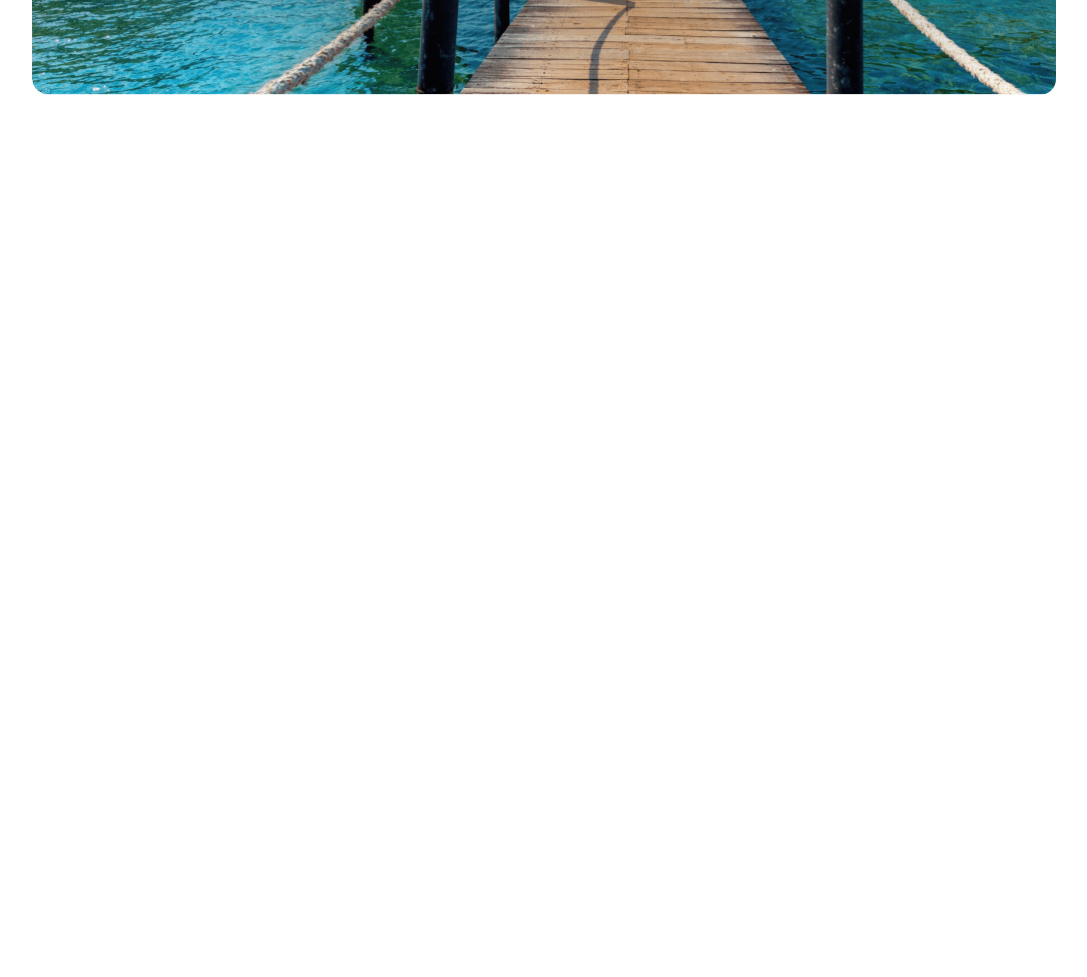
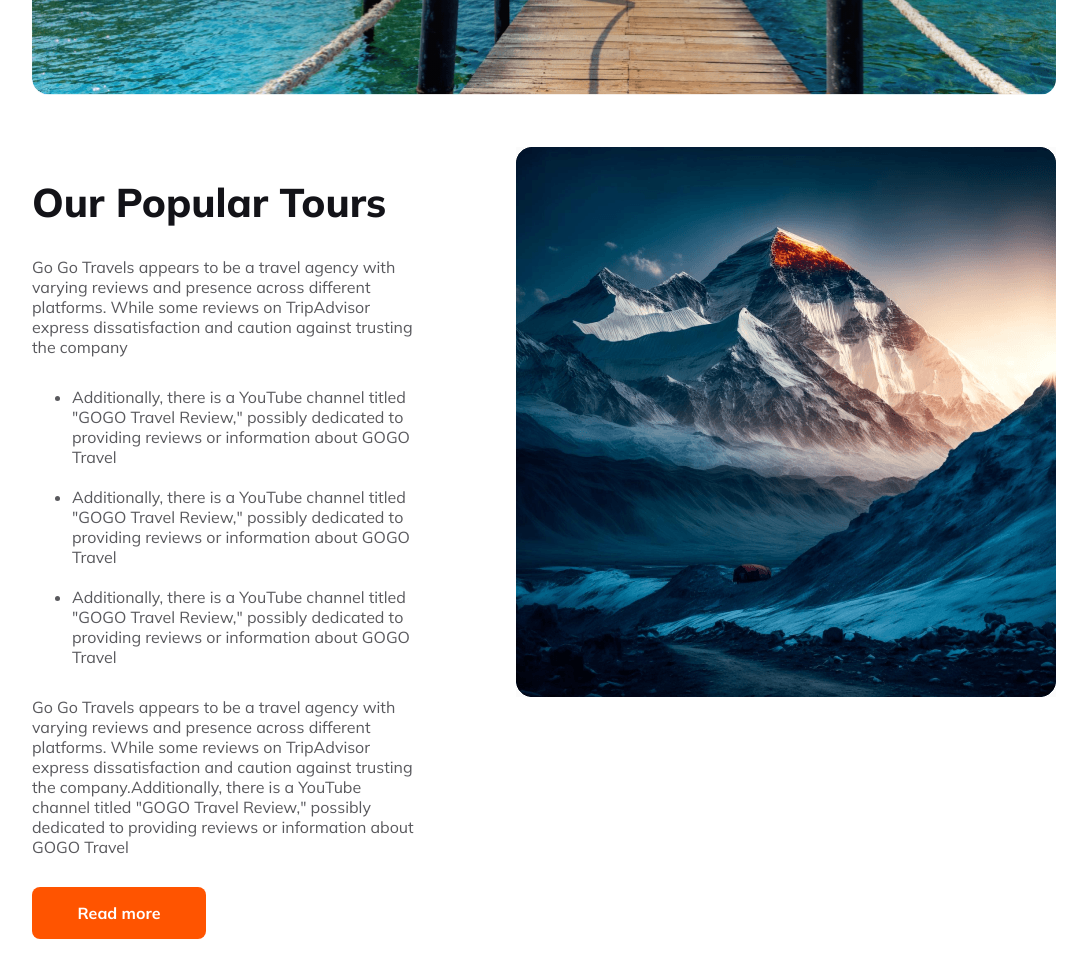
Before and after one commit to hasanposh/Assignment-2-Travel, a plain HTML site: page index.html in a window 1280 px wide. Shown: the part 555-1532 px from the top of the page, without its empty margins (96-1183 px from the left). Before the commit the page ends 800 px from the top, so only its background shows below. Drawn offline with nearby package versions, Linux system fonts and the light colour scheme.

Commit message:
done with popular section

```diff
--- a/index.html
+++ b/index.html
@@ -58,6 +58,30 @@
         </div>
     </header>
     <main>
+        <!-- popular tour section -->
+        <section class="popular-container">
+            <div class="popular-content">
+                <p class="section-header">Our Popular Tours</p>
+            <p class="description-text">Go Go Travels appears to be a travel agency with varying reviews and presence across different platforms. While some reviews on TripAdvisor express dissatisfaction and caution against trusting the company</p>
+            <div class="popular-container-list">
+                <ul class="description-text">
+                    <li>Additionally, there is a YouTube channel titled "GOGO Travel Review," possibly dedicated to providing reviews or information about GOGO Travel</li>
+                    <li>Additionally, there is a YouTube channel titled "GOGO Travel Review," possibly dedicated to providing reviews or information about GOGO Travel</li>
+                    <li>Additionally, there is a YouTube channel titled "GOGO Travel Review," possibly dedicated to providing reviews or information about GOGO Travel</li>
+                </ul>
+            </div>
+            <p class="description-text">Go Go Travels appears to be a travel agency with varying reviews and presence across different platforms. While some reviews on TripAdvisor express dissatisfaction and caution against trusting the company.Additionally, there is a YouTube channel titled "GOGO Travel Review," possibly dedicated to providing reviews or information about GOGO Travel</p>
+            <button class="btn-primary">Read more</button>
+            </div>
+            <div class="popular-img-container">
+                <img class="popular-img" src="Images/Rectangle 4.png" alt="">
+            </div>
+        </section>
+
+        <!-- choose your destination ssection -->
+        <section>
+
+        </section>
 
     </main>
     <footer>
--- a/styles/styles.css
+++ b/styles/styles.css
@@ -26,7 +26,7 @@
 }
 
 .description-text {
-  color: #fff;
+  color: rgba(19, 19, 24, 0.7);
   font-size: 1rem;
   font-weight: 400;
 }
@@ -41,6 +41,12 @@
   border: none;
   width: 174px;
   height: 52px;
+}
+
+.section-header {
+  color: #131318;
+  font-size: 2.5rem;
+  font-weight: 800;
 }
 
 /* header styles */
@@ -103,6 +109,7 @@ nav .icon-hidden {
 
 .banner-text {
   padding: 24px 247px 48px;
+  color: #fff;
 }
 
 .header-inputs {
@@ -146,6 +153,25 @@ main {
   margin: 52px auto;
   max-width: 80%;
 }
+
+/* popular section */
+.popular-container{
+    display: flex;
+    gap: 100px;
+
+}
+
+.popular-content > *{
+    margin-top: 30px;
+}
+
+.popular-container-list ul > *{
+    margin-top: 20px;
+}
+
+.popular-container-list{
+    margin-left: 40px;
+}
 /* respossive for small device */
 
 @media screen and (max-width: 567px) {
@@ -164,9 +190,16 @@ main {
     font-size: 0.875rem;
   }
 
-  .header-inputs {
+  .header-inputs
+  {
     flex-direction: column;
     margin: 0 50px;
     padding: 15px;
   }
+  .popular-container{
+    flex-direction: column;
+  }
+  .popular-img{
+    width: 100%;
+  }
 }
```
